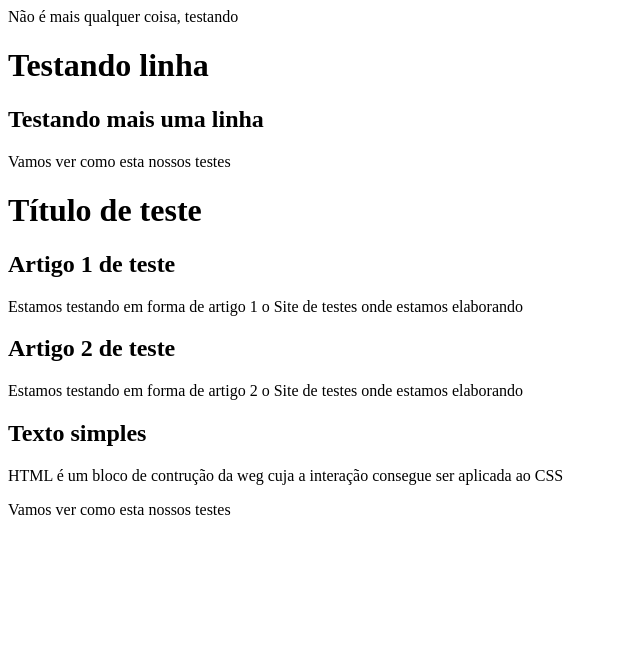
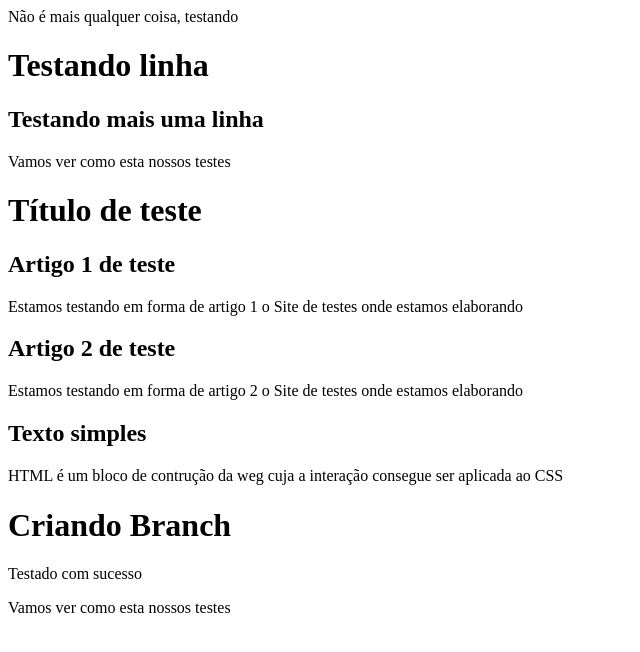
Before and after one commit to maltaalvaro/projeto-site-teste, a plain HTML site: page index.html in a window 1280 px wide. Shown: the whole page, without its empty margins (0-640 px from the left). Drawn offline with Linux system fonts and the light colour scheme.

Commit message:
Acrescentando Branch
Acrescentado uma branch

```diff
--- a/index.html
+++ b/index.html
@@ -29,7 +29,8 @@
         <p>HTML é um bloco de contrução da weg cuja a interação consegue ser aplicada ao CSS</p>
     </article>
 
-
+    <h1>Criando Branch</h1>
+        <p>Testado com sucesso</p>
 
     Vamos ver como esta nossos testes
 </body>
```
